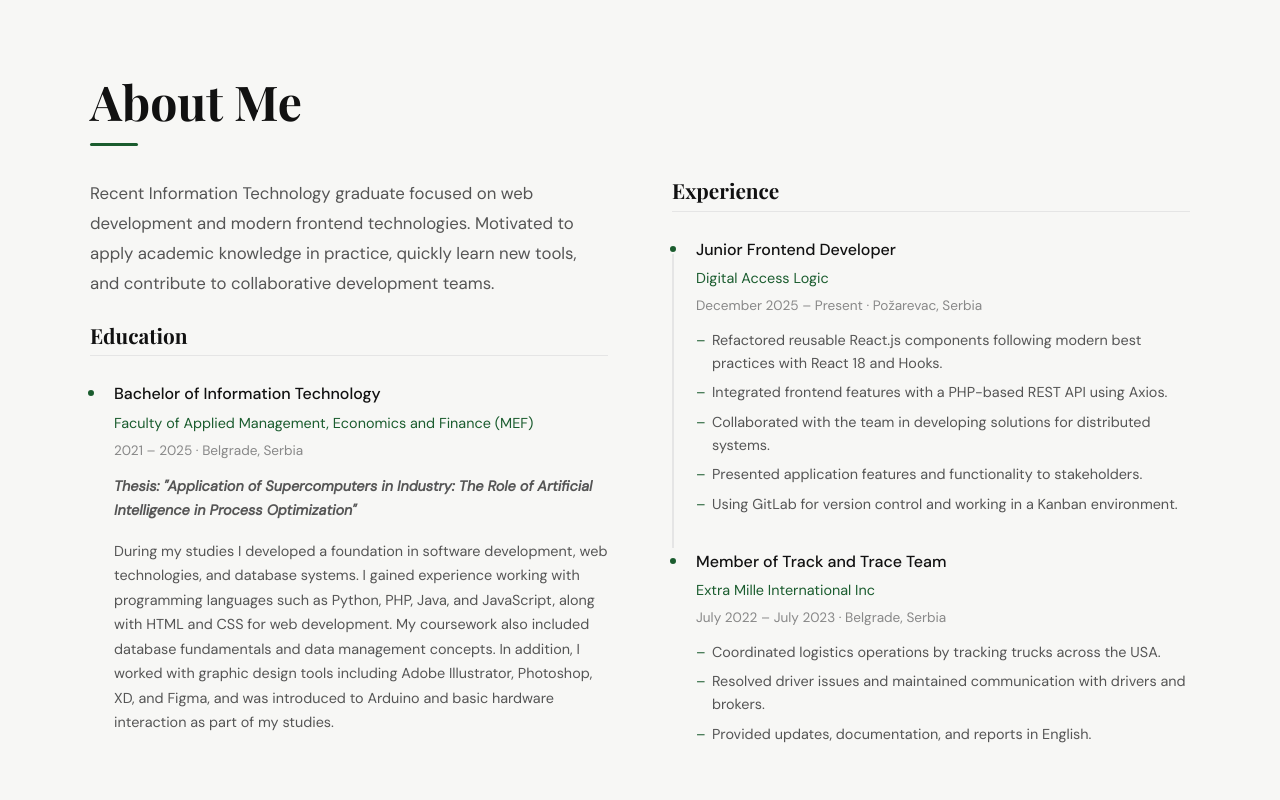
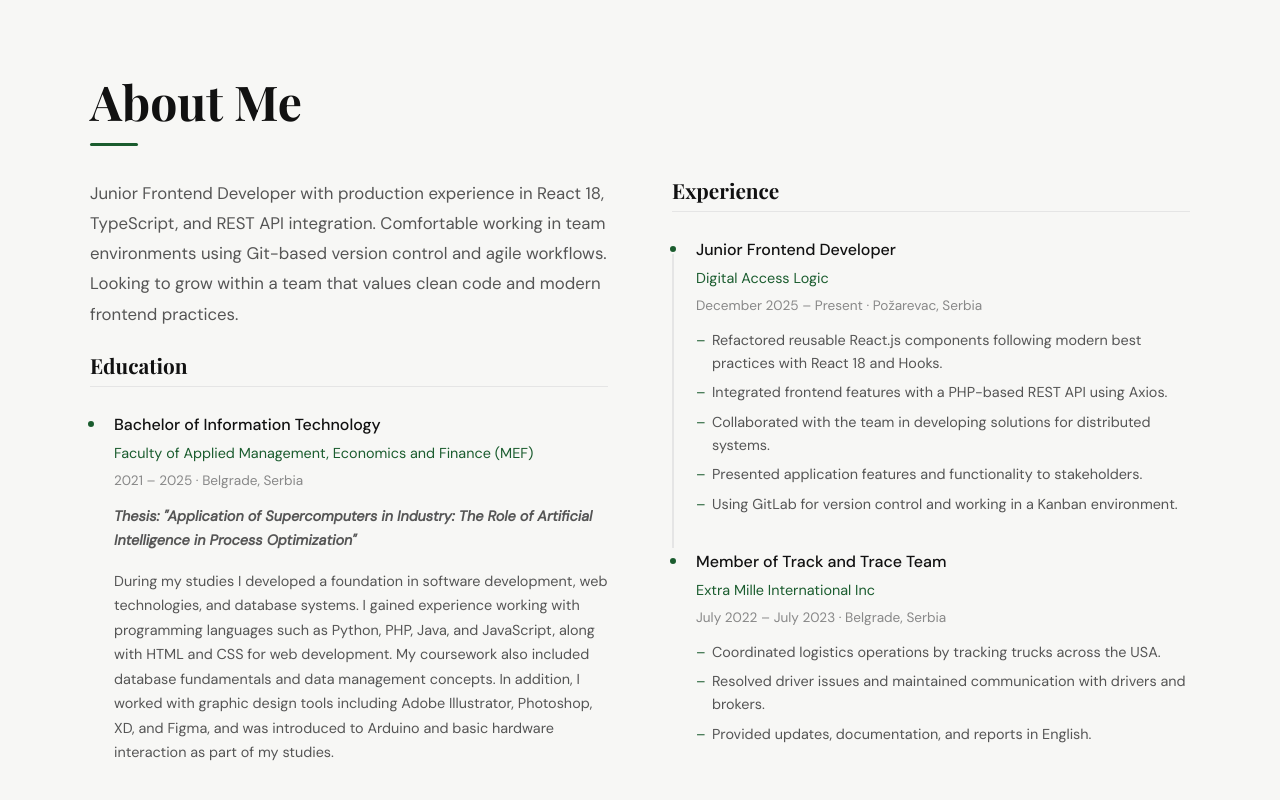
Before and after one commit to tamara-radovanovic/web-portfolio, a React (Vite) app: page / in a window 1280 px wide. Shown: the part 823-1623 px from the top of the page. Built offline with nearby package versions, Linux system fonts and the light colour scheme.

Commit message:
change bio in About me section

```diff
--- a/src/data/personal.ts
+++ b/src/data/personal.ts
@@ -3,7 +3,7 @@ export const personal = {
   title: 'Junior Frontend Developer',
   email: 'tamararadovanovic02@gmail.com',
   location: 'Serbia',
-  bio: 'Recent Information Technology graduate focused on web development and modern frontend technologies. Motivated to apply academic knowledge in practice, quickly learn new tools, and contribute to collaborative development teams.',
+  bio: 'Junior Frontend Developer with production experience in React 18, TypeScript, and REST API integration. Comfortable working in team environments using Git-based version control and agile workflows. Looking to grow within a team that values clean code and modern frontend practices.',
 
   links: {
     github: 'https://github.com/tamara-radovanovic',
```
